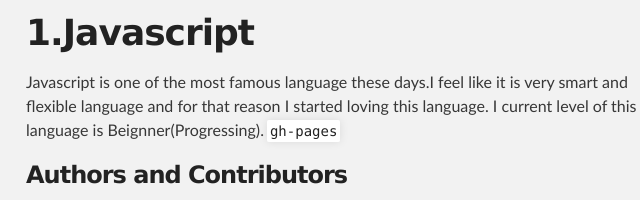
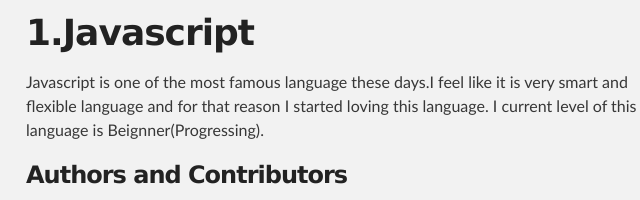
Before and after one commit to utkarshchaurasia28/utkarshchaurasia28.github.io, a plain HTML site: page index.html in a window 1280 px wide. Shown: the part 526-726 px from the top of the page, 294-934 px from the left. Drawn offline with Linux system fonts and the light colour scheme.

Commit message:
Update index.html

```diff
--- a/index.html
+++ b/index.html
@@ -44,7 +44,7 @@
 <a id="creating-pages-manually" class="anchor" href="#creating-pages-manually" aria-hidden="true"><span aria-hidden="true" class="octicon octicon-link"></span></a>Creating pages manually</h3>
         <h1>1.Javascript</h1>
 <p> Javascript is one of the most famous language these days.I feel like it is very smart and flexible language and for that
- reason I started loving this language. I current level of this language is Beignner(Progressing).<code>gh-pages</code> </p>
+ reason I started loving this language. I current level of this language is Beignner(Progressing). </p>
 
 <h3>
 <a id="authors-and-contributors" class="anchor" href="#authors-and-contributors" aria-hidden="true"><span aria-hidden="true" class="octicon octicon-link"></span></a>Authors and Contributors</h3>
```
